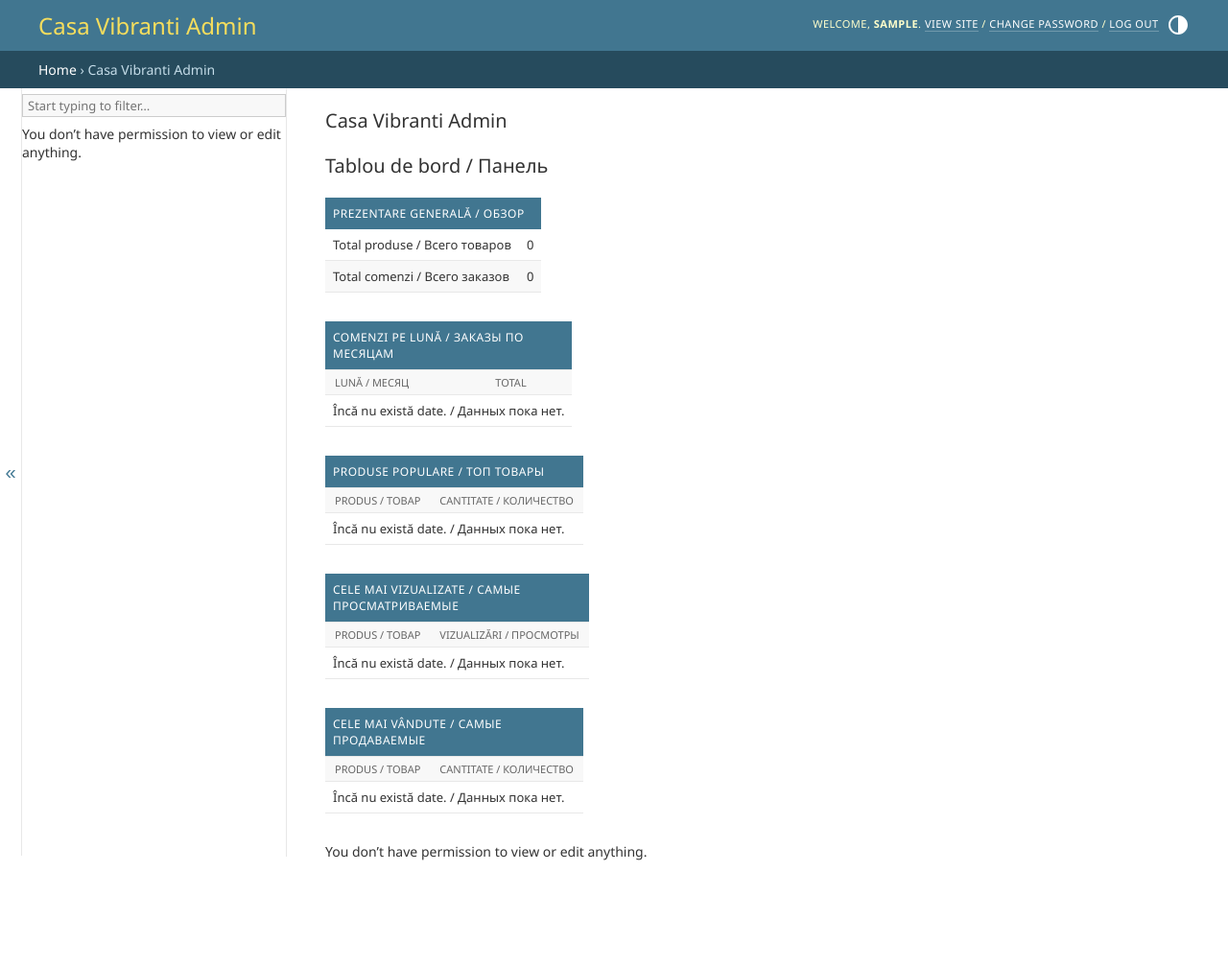
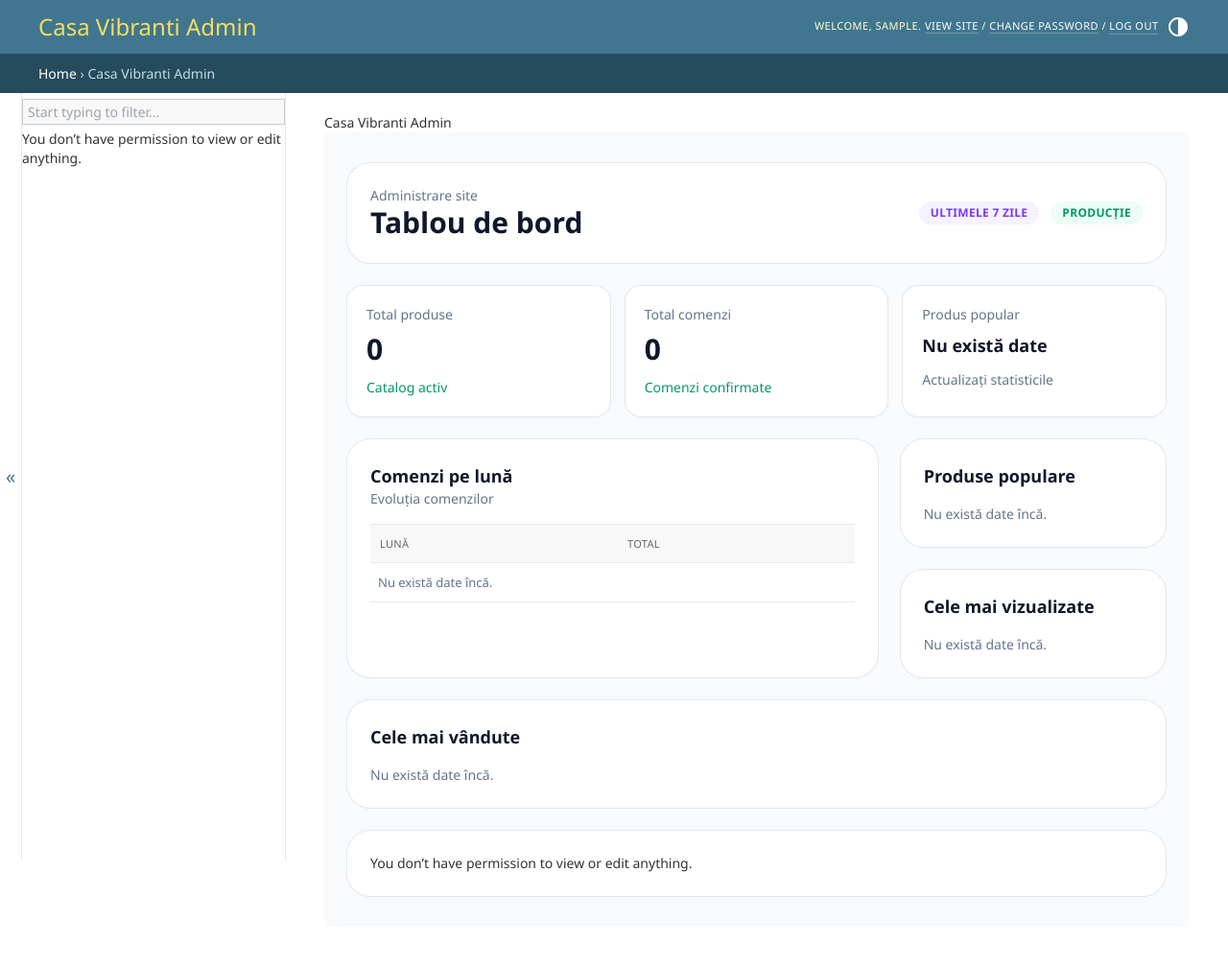
Before and after one commit to victorponomarciuc/casa-vibranti-api, a Django app: page /admin/ in a window 1280 px wide. Shown: the whole page at 96% size. Before the commit the page ends 897 px from the top, so only its background shows below. Run offline with Django 5.2, Linux system fonts and the light colour scheme; the visitor is signed in with stand-in values (Sample User, id 1); data that the repository does not hold is empty; some libraries are stand-ins or nearby versions.

Commit message:
Customize admin dashboard and product editor

```diff
--- a/apps/products/models.py
+++ b/apps/products/models.py
@@ -7,9 +7,9 @@ from apps.categories.models import Category, Subcategory
 
 
 class ProductKind(models.TextChoices):
-    IMAGE = "image", _("Image")
+    IMAGE = "image", _("Imagine")
     VIDEO = "video", _("Video")
-    AD = "ad", _("Ad")
+    AD = "ad", _("Reclamă")
 
 
 class Product(models.Model):
@@ -45,7 +45,7 @@ class Product(models.Model):
 
 class ProductMedia(models.Model):
     class MediaType(models.TextChoices):
-        IMAGE = "image", _("Image")
+        IMAGE = "image", _("Imagine")
         VIDEO = "video", _("Video")
 
     id = models.UUIDField(primary_key=True, default=uuid.uuid4, editable=False)
--- a/templates/admin/dashboard.html
+++ b/templates/admin/dashboard.html
@@ -1,122 +1,144 @@
 {% extends "admin/base_site.html" %}
 {% load i18n %}
 
+{% block extrahead %}
+  {{ block.super }}
+  <script src="https://cdn.tailwindcss.com"></script>
+{% endblock %}
+
 {% block content %}
-  <div class="dashboard">
-    <h1>{% trans "Tablou de bord / Панель" %}</h1>
+  <div class="min-h-screen bg-slate-50">
+    <div class="mx-auto flex max-w-6xl flex-col gap-6 px-6 py-8">
+      <header class="flex flex-col gap-4 rounded-3xl bg-white p-6 shadow-sm ring-1 ring-slate-200 md:flex-row md:items-center md:justify-between">
+        <div>
+          <p class="text-sm font-medium text-slate-500">{% trans "Administrare site" %}</p>
+          <h1 class="text-3xl font-semibold text-slate-900">{% trans "Tablou de bord" %}</h1>
+        </div>
+        <div class="flex items-center gap-3">
+          <span class="rounded-full bg-violet-50 px-3 py-1 text-xs font-semibold uppercase tracking-wide text-violet-600">{% trans "Ultimele 7 zile" %}</span>
+          <span class="rounded-full bg-emerald-50 px-3 py-1 text-xs font-semibold uppercase tracking-wide text-emerald-600">{% trans "Producție" %}</span>
+        </div>
+      </header>
 
-    <div class="module">
-      <table>
-        <caption>{% trans "Prezentare generală / Обзор" %}</caption>
-        <tbody>
-          <tr>
-            <th scope="row">{% trans "Total produse / Всего товаров" %}</th>
-            <td>{{ admin_dashboard.total_products }}</td>
-          </tr>
-          <tr>
-            <th scope="row">{% trans "Total comenzi / Всего заказов" %}</th>
-            <td>{{ admin_dashboard.total_orders }}</td>
-          </tr>
-        </tbody>
-      </table>
+      <section class="grid gap-4 md:grid-cols-3">
+        <div class="rounded-2xl bg-white p-5 shadow-sm ring-1 ring-slate-200">
+          <p class="text-sm text-slate-500">{% trans "Total produse" %}</p>
+          <p class="mt-2 text-3xl font-semibold text-slate-900">{{ admin_dashboard.total_products }}</p>
+          <p class="mt-3 text-sm text-emerald-600">{% trans "Catalog activ" %}</p>
         </div>
+        <div class="rounded-2xl bg-white p-5 shadow-sm ring-1 ring-slate-200">
+          <p class="text-sm text-slate-500">{% trans "Total comenzi" %}</p>
+          <p class="mt-2 text-3xl font-semibold text-slate-900">{{ admin_dashboard.total_orders }}</p>
+          <p class="mt-3 text-sm text-emerald-600">{% trans "Comenzi confirmate" %}</p>
+        </div>
+        <div class="rounded-2xl bg-white p-5 shadow-sm ring-1 ring-slate-200">
+          <p class="text-sm text-slate-500">{% trans "Produs popular" %}</p>
+          <p class="mt-2 text-lg font-semibold text-slate-900">
+            {% if admin_dashboard.top_products %}
+              {{ admin_dashboard.top_products.0.product__title }}
+            {% else %}
+              {% trans "Nu există date" %}
+            {% endif %}
+          </p>
+          <p class="mt-3 text-sm text-slate-500">
+            {% if admin_dashboard.top_products %}
+              {{ admin_dashboard.top_products.0.quantity }} {% trans "vânzări" %}
+            {% else %}
+              {% trans "Actualizați statisticile" %}
+            {% endif %}
+          </p>
+        </div>
+      </section>
 
-    <div class="module">
-      <table>
-        <caption>{% trans "Comenzi pe lună / Заказы по месяцам" %}</caption>
+      <section class="grid gap-6 lg:grid-cols-[2fr,1fr]">
+        <div class="rounded-3xl bg-white p-6 shadow-sm ring-1 ring-slate-200">
+          <div class="mb-4 flex items-center justify-between">
+            <div>
+              <h2 class="text-lg font-semibold text-slate-900">{% trans "Comenzi pe lună" %}</h2>
+              <p class="text-sm text-slate-500">{% trans "Evoluția comenzilor" %}</p>
+            </div>
+          </div>
+          <div class="overflow-x-auto">
+            <table class="min-w-full divide-y divide-slate-200 text-sm">
               <thead>
-          <tr>
-            <th>{% trans "Lună / Месяц" %}</th>
-            <th>{% trans "Total" %}</th>
+                <tr class="text-left text-xs font-semibold uppercase tracking-wide text-slate-400">
+                  <th class="py-3 pr-4">{% trans "Lună" %}</th>
+                  <th class="py-3">{% trans "Total" %}</th>
                 </tr>
               </thead>
-        <tbody>
+              <tbody class="divide-y divide-slate-100">
                 {% for item in admin_dashboard.orders_by_month %}
                   <tr>
-              <td>{{ item.month|date:"M Y" }}</td>
-              <td>{{ item.total|default:"0" }}</td>
+                    <td class="py-3 pr-4 font-medium text-slate-700">{{ item.month|date:"M Y" }}</td>
+                    <td class="py-3 text-slate-600">{{ item.total|default:"0" }}</td>
                   </tr>
                 {% empty %}
                   <tr>
-              <td colspan="2">{% trans "Încă nu există date. / Данных пока нет." %}</td>
+                    <td class="py-3 text-slate-500" colspan="2">{% trans "Nu există date încă." %}</td>
                   </tr>
                 {% endfor %}
               </tbody>
             </table>
           </div>
-
-    <div class="module">
-      <table>
-        <caption>{% trans "Produse populare / Топ товары" %}</caption>
-        <thead>
-          <tr>
-            <th>{% trans "Produs / Товар" %}</th>
-            <th>{% trans "Cantitate / Количество" %}</th>
-          </tr>
-        </thead>
-        <tbody>
-          {% for item in admin_dashboard.top_products %}
-            <tr>
-              <td>{{ item.product__title }}</td>
-              <td>{{ item.quantity }}</td>
-            </tr>
-          {% empty %}
-            <tr>
-              <td colspan="2">{% trans "Încă nu există date. / Данных пока нет." %}</td>
-            </tr>
-          {% endfor %}
-        </tbody>
-      </table>
         </div>
 
-    <div class="module">
-      <table>
-        <caption>{% trans "Cele mai vizualizate / Самые просматриваемые" %}</caption>
-        <thead>
-          <tr>
-            <th>{% trans "Produs / Товар" %}</th>
-            <th>{% trans "Vizualizări / Просмотры" %}</th>
-          </tr>
-        </thead>
-        <tbody>
-          {% for item in admin_dashboard.most_viewed %}
-            <tr>
-              <td>{{ item.title }}</td>
-              <td>{{ item.metrics__views_count|default:"0" }}</td>
-            </tr>
+        <div class="flex flex-col gap-6">
+          <div class="rounded-3xl bg-white p-6 shadow-sm ring-1 ring-slate-200">
+            <h2 class="text-lg font-semibold text-slate-900">{% trans "Produse populare" %}</h2>
+            <div class="mt-4 space-y-3">
+              {% for item in admin_dashboard.top_products %}
+                <div class="flex items-center justify-between rounded-xl bg-slate-50 px-4 py-3">
+                  <div>
+                    <p class="font-medium text-slate-800">{{ item.product__title }}</p>
+                    <p class="text-xs text-slate-500">{% trans "Vânzări" %}</p>
+                  </div>
+                  <span class="text-sm font-semibold text-violet-600">{{ item.quantity }}</span>
+                </div>
               {% empty %}
-            <tr>
-              <td colspan="2">{% trans "Încă nu există date. / Данных пока нет." %}</td>
-            </tr>
+                <p class="text-sm text-slate-500">{% trans "Nu există date încă." %}</p>
               {% endfor %}
-        </tbody>
-      </table>
+            </div>
           </div>
 
-    <div class="module">
-      <table>
-        <caption>{% trans "Cele mai vândute / Самые продаваемые" %}</caption>
-        <thead>
-          <tr>
-            <th>{% trans "Produs / Товар" %}</th>
-            <th>{% trans "Cantitate / Количество" %}</th>
-          </tr>
-        </thead>
-        <tbody>
+          <div class="rounded-3xl bg-white p-6 shadow-sm ring-1 ring-slate-200">
+            <h2 class="text-lg font-semibold text-slate-900">{% trans "Cele mai vizualizate" %}</h2>
+            <div class="mt-4 space-y-3">
+              {% for item in admin_dashboard.most_viewed %}
+                <div class="flex items-center justify-between rounded-xl bg-slate-50 px-4 py-3">
+                  <div>
+                    <p class="font-medium text-slate-800">{{ item.title }}</p>
+                    <p class="text-xs text-slate-500">{% trans "Vizualizări" %}</p>
+                  </div>
+                  <span class="text-sm font-semibold text-slate-700">{{ item.metrics__views_count|default:"0" }}</span>
+                </div>
+              {% empty %}
+                <p class="text-sm text-slate-500">{% trans "Nu există date încă." %}</p>
+              {% endfor %}
+            </div>
+          </div>
+        </div>
+      </section>
+
+      <section class="rounded-3xl bg-white p-6 shadow-sm ring-1 ring-slate-200">
+        <h2 class="text-lg font-semibold text-slate-900">{% trans "Cele mai vândute" %}</h2>
+        <div class="mt-4 grid gap-4 md:grid-cols-2">
           {% for item in admin_dashboard.most_sold %}
-            <tr>
-              <td>{{ item.product__title }}</td>
-              <td>{{ item.quantity }}</td>
-            </tr>
+            <div class="flex items-center justify-between rounded-xl border border-slate-100 px-4 py-3">
+              <div>
+                <p class="font-medium text-slate-800">{{ item.product__title }}</p>
+                <p class="text-xs text-slate-500">{% trans "Cantitate" %}</p>
+              </div>
+              <span class="text-sm font-semibold text-slate-700">{{ item.quantity }}</span>
+            </div>
           {% empty %}
-            <tr>
-              <td colspan="2">{% trans "Încă nu există date. / Данных пока нет." %}</td>
-            </tr>
+            <p class="text-sm text-slate-500">{% trans "Nu există date încă." %}</p>
           {% endfor %}
-        </tbody>
-      </table>
         </div>
+      </section>
 
+      <section class="rounded-3xl bg-white p-6 shadow-sm ring-1 ring-slate-200">
         {% include "admin/app_list.html" with app_list=app_list show_changelinks=True %}
+      </section>
+    </div>
   </div>
 {% endblock %}
```
Also changed, not shown: apps/products/admin.py (+16 -13 lines), templates/admin/products/product/change_form.html (added, +175 -0 lines), templates/admin/products/product/includes/media_inline.html (added, +68 -0 lines), locales/ru/LC_MESSAGES/django.po (added). Lines whose indentation alone changed are shown as unchanged.
